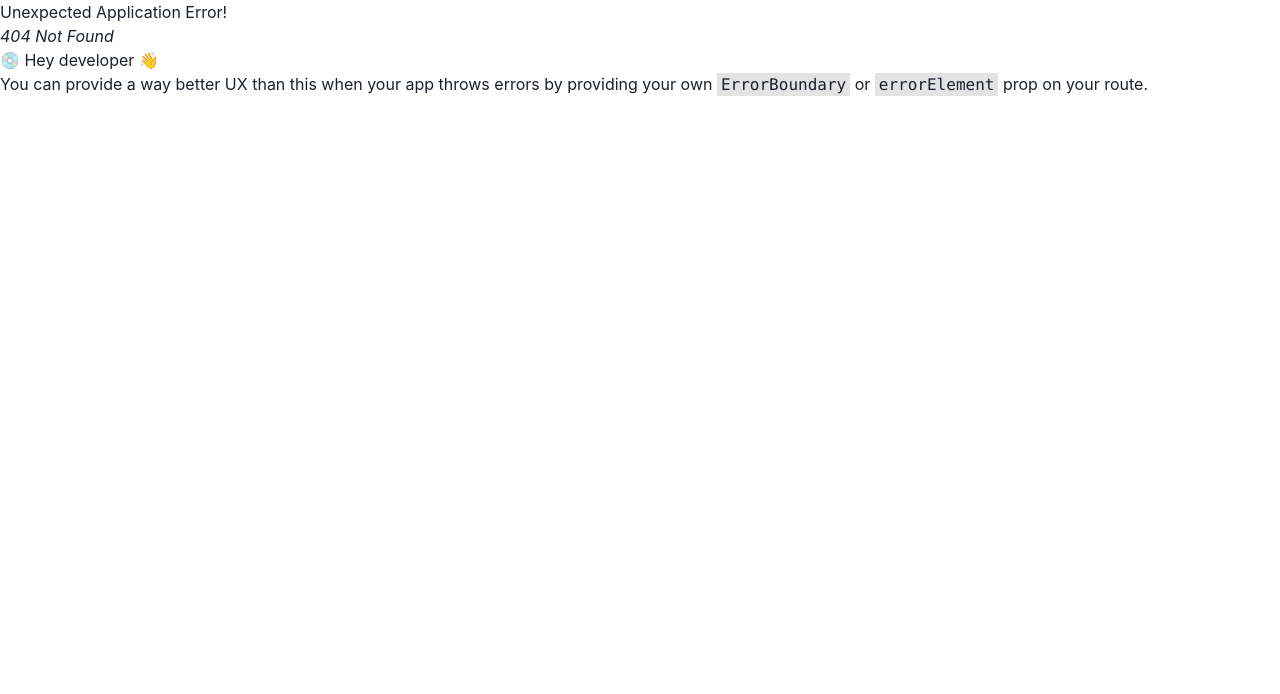
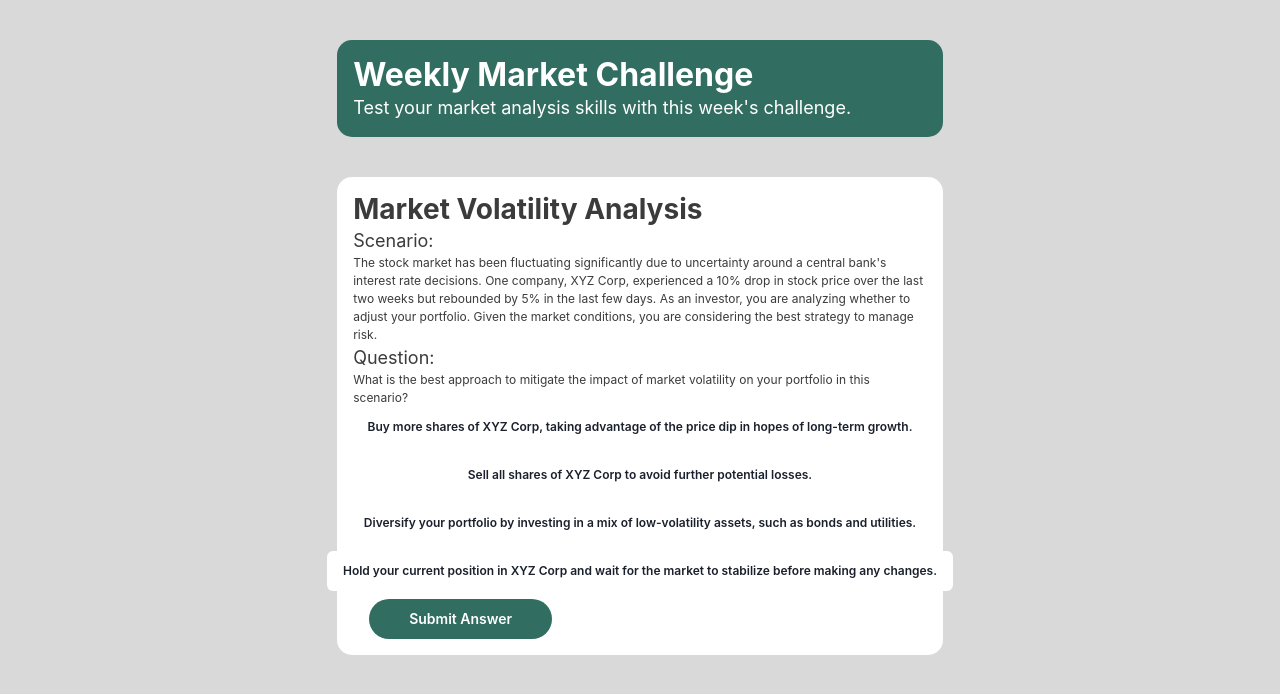
Before and after one commit to FinSimIQ/fin-sim-web-app, a React (Vite) app: page /challenges in a window 1280 px wide. Before the commit this address had no page. Shown: the top 694 px of the page. Built offline with nearby package versions, Linux system fonts and the light colour scheme.

Commit message:
changes to challenges

```diff
--- a/src/App.css
+++ b/src/App.css
@@ -0,0 +1,13 @@
+.answerButtons {
+  color: "#111111";
+  outline-color: "#E3E3E3";
+}
+
+.answerButtons:hover {
+  background-color: "#E3E3E3";
+}
+
+.answerButtonGreen {
+  background-color: "#42D674";
+  border-color: "#51B276";
+}
--- a/src/navigation/AppNavigator.jsx
+++ b/src/navigation/AppNavigator.jsx
@@ -1,6 +1,7 @@
 import { createBrowserRouter, RouterProvider } from "react-router-dom";
 import Example from "../screens/Example";
 import Home from "../screens/Home";
+import Challenges from "../screens/Challenges";
 
 const AppNavigator = (props) => {
   const routes = createBrowserRouter([
@@ -12,6 +13,10 @@ const AppNavigator = (props) => {
       path: "/home",
       element: <Home />,
     },
+    {
+      path: "/challenges",
+      element: <Challenges />,
+    },
   ]);
 
   return <RouterProvider router={routes} />;
--- a/src/screens/Challenges.jsx
+++ b/src/screens/Challenges.jsx
@@ -1,9 +1,112 @@
-import { Container, VStack } from "@chakra-ui/react";
+import { Text, Container, Heading, VStack, Button } from "@chakra-ui/react";
 
-const Challenges = () => {
+const Challenges = (props) => {
   return (
-    <Container>
-      <VStack></VStack>
+    <Container bg="#D9D9D9" m={0} maxW="container.2xl" height="100vh">
+      <VStack padding="10" spacing="10">
+        <Container bg="#316D60" color="#FFFFFF" borderRadius="15" padding="4">
+          <Heading fontSize="32px">Weekly Market Challenge</Heading>
+          <Text fontSize="18px">
+            Test your market analysis skills with this week's challenge.
+          </Text>
+        </Container>
+        // Question Container 1
+        <Container bg="#FFFFFF" color="#3B3B3B" borderRadius="15" padding="4">
+          <Heading fontSize="28px">Market Volatility Analysis</Heading>
+          <Text fontSize="18px">Scenario:</Text>
+          <Text fontSize="12px">
+            The stock market has been fluctuating significantly due to
+            uncertainty around a central bank's interest rate decisions. One
+            company, XYZ Corp, experienced a 10% drop in stock price over the
+            last two weeks but rebounded by 5% in the last few days. As an
+            investor, you are analyzing whether to adjust your portfolio. Given
+            the market conditions, you are considering the best strategy to
+            manage risk.
+          </Text>
+          <Text fontSize="18px">Question:</Text>
+          <Text fontSize="12px">
+            What is the best approach to mitigate the impact of market
+            volatility on your portfolio in this scenario?
+          </Text>
+          <VStack>
+            <Button
+              bg="#FFFFFF"
+              borderColor="#E3E3E3"
+              _hover={{ bg: "#E3E3E3" }}
+              _active={{
+                bg: "#42D674",
+                transform: "scale(0.98)",
+                borderColor: "#51B276",
+              }}
+            >
+              <Text fontSize="12px" textAlign="right">
+                Buy more shares of XYZ Corp, taking advantage of the price dip
+                in hopes of long-term growth.
+              </Text>
+            </Button>
+            <Button
+              bg="#FFFFFF"
+              borderColor="#E3E3E3"
+              _hover={{ bg: "#E3E3E3" }}
+              _active={{
+                bg: "#42D674",
+                transform: "scale(0.98)",
+                borderColor: "#51B276",
+              }}
+              maxW="xl"
+            >
+              <Text fontSize="12px" textAlign="right">
+                Sell all shares of XYZ Corp to avoid further potential losses.
+              </Text>
+            </Button>
+            <Button
+              bg="#FFFFFF"
+              borderColor="#E3E3E3"
+              _hover={{ bg: "#E3E3E3" }}
+              _active={{
+                bg: "#42D674",
+                transform: "scale(0.98)",
+                borderColor: "#51B276",
+              }}
+            >
+              <Text fontSize="12px" textAlign="right">
+                Diversify your portfolio by investing in a mix of low-volatility
+                assets, such as bonds and utilities.
+              </Text>
+            </Button>
+            <Button
+              bg="#FFFFFF"
+              borderColor="#E3E3E3"
+              _hover={{ bg: "#E3E3E3" }}
+              _active={{
+                bg: "#42D674",
+                transform: "scale(0.98)",
+                borderColor: "#51B276",
+              }}
+            >
+              <Text fontSize="12px" textAlign="right">
+                Hold your current position in XYZ Corp and wait for the market
+                to stabilize before making any changes.
+              </Text>
+            </Button>
+            <Container>
+              <Button
+                bg="#316D60"
+                paddingLeft="10"
+                paddingRight="10"
+                color="#FFFFFF"
+                borderRadius="20"
+                fontSize="14px"
+              >
+                Submit Answer
+              </Button>
+            </Container>
+          </VStack>
+        </Container>
+        // Question Container 2 // Question Container 3
+      </VStack>
     </Container>
   );
 };
+
+export default Challenges;
--- a/src/screens/Example.jsx
+++ b/src/screens/Example.jsx
@@ -16,6 +16,9 @@ const Example = (props) => {
         <ListItem>
           <Link to="/home">Home</Link>
         </ListItem>
+        <ListItem>
+          <Link to="/challenges">Challenges</Link>
+        </ListItem>
       </UnorderedList>
     </Container>
   );
```
Also changed, not shown: src/screens/ChallengesCorrect.jsx (added), src/screens/ChallengesWrong.jsx (added).
